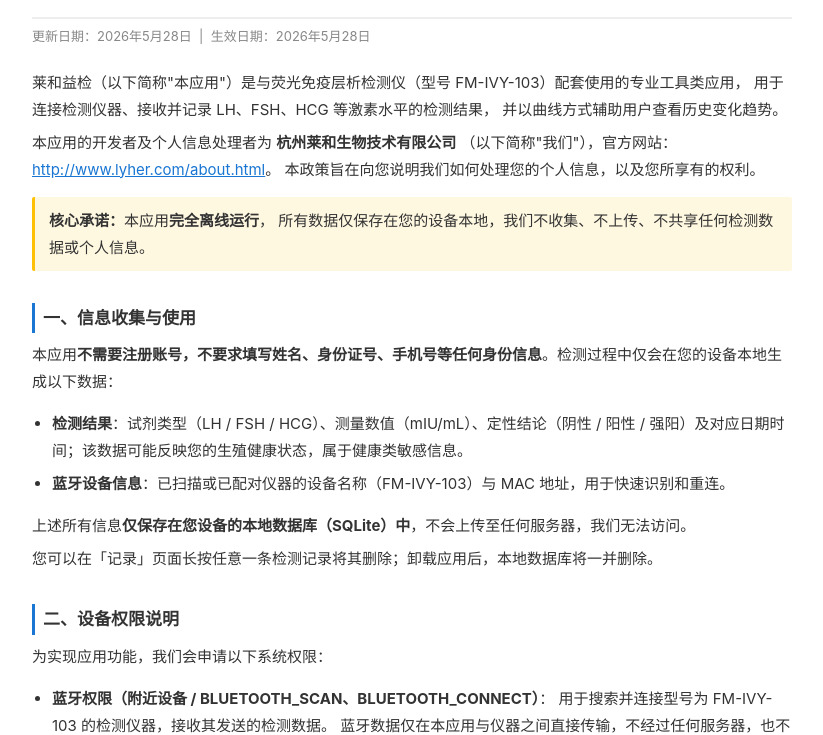
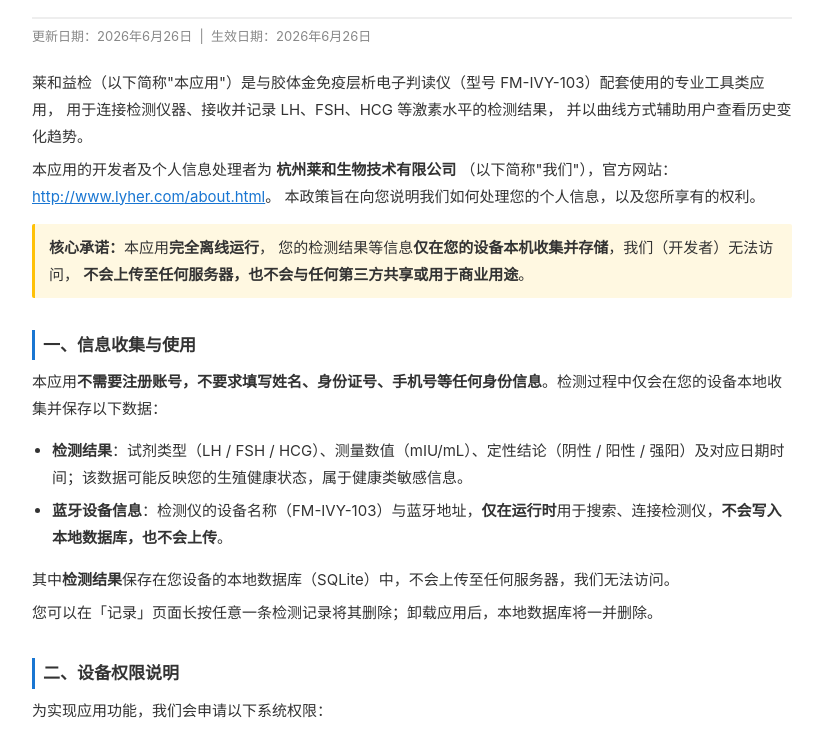
Before and after one commit to zy279325956-bit/privacy-LunaCyte, a plain HTML site: page index.html in a window 1280 px wide. Shown: the part 77-812 px from the top of the page, without its empty margins (228-1051 px from the left). Drawn offline with Linux system fonts and the light colour scheme.

Commit message:
Update index.html

```diff
--- a/index.html
+++ b/index.html
@@ -35,10 +35,10 @@
 <body>
 
 <h1>隐私政策</h1>
-<div class="meta">更新日期：2026年5月28日 &nbsp;|&nbsp; 生效日期：2026年5月28日</div>
+<div class="meta">更新日期：2026年6月26日 &nbsp;|&nbsp; 生效日期：2026年6月26日</div>
 
 <p>
-    莱和益检（以下简称"本应用"）是与荧光免疫层析检测仪（型号 FM-IVY-103）配套使用的专业工具类应用，
+    莱和益检（以下简称"本应用"）是与胶体金免疫层析电子判读仪（型号 FM-IVY-103）配套使用的专业工具类应用，
     用于连接检测仪器、接收并记录 LH、FSH、HCG 等激素水平的检测结果，
     并以曲线方式辅助用户查看历史变化趋势。
 </p>
@@ -50,16 +50,17 @@
 
 <div class="tip">
     <strong>核心承诺：</strong>本应用<strong>完全离线运行</strong>，
-    所有数据仅保存在您的设备本地，我们不收集、不上传、不共享任何检测数据或个人信息。
+    您的检测结果等信息<strong>仅在您的设备本机收集并存储</strong>，我们（开发者）无法访问，
+    <strong>不会上传至任何服务器，也不会与任何第三方共享或用于商业用途</strong>。
 </div>
 
 <h2>一、信息收集与使用</h2>
-<p>本应用<strong>不需要注册账号，不要求填写姓名、身份证号、手机号等任何身份信息</strong>。检测过程中仅会在您的设备本地生成以下数据：</p>
+<p>本应用<strong>不需要注册账号，不要求填写姓名、身份证号、手机号等任何身份信息</strong>。检测过程中仅会在您的设备本地收集并保存以下数据：</p>
 <ul>
     <li><strong>检测结果</strong>：试剂类型（LH / FSH / HCG）、测量数值（mIU/mL）、定性结论（阴性 / 阳性 / 强阳）及对应日期时间；该数据可能反映您的生殖健康状态，属于健康类敏感信息。</li>
-    <li><strong>蓝牙设备信息</strong>：已扫描或已配对仪器的设备名称（FM-IVY-103）与 MAC 地址，用于快速识别和重连。</li>
+    <li><strong>蓝牙设备信息</strong>：检测仪的设备名称（FM-IVY-103）与蓝牙地址，<strong>仅在运行时</strong>用于搜索、连接检测仪，<strong>不会写入本地数据库，也不会上传</strong>。</li>
 </ul>
-<p>上述所有信息<strong>仅保存在您设备的本地数据库（SQLite）中</strong>，不会上传至任何服务器，我们无法访问。</p>
+<p>其中<strong>检测结果</strong>保存在您设备的本地数据库（SQLite）中，不会上传至任何服务器，我们无法访问。</p>
 <p>您可以在「记录」页面长按任意一条检测记录将其删除；卸载应用后，本地数据库将一并删除。</p>
 
 <h2>二、设备权限说明</h2>
@@ -110,6 +111,7 @@
 <ul>
     <li><strong>开发者名称：</strong>杭州莱和生物技术有限公司</li>
     <li><strong>官方网站：</strong><a href="http://www.lyher.com/about.html">http://www.lyher.com/about.html</a></li>
+    <li><strong>客服电话：</strong>0571-85267829</li>
     <li><strong>联系邮箱：</strong><a href="mailto:lyher2012@lyher.com">lyher2012@lyher.com</a></li>
 </ul>
 <p>我们将在收到您的反馈后 15 个工作日内回复。</p>
```
